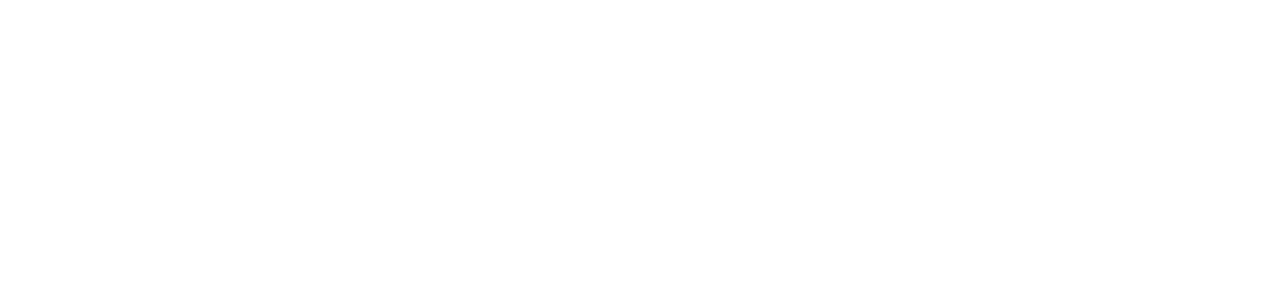
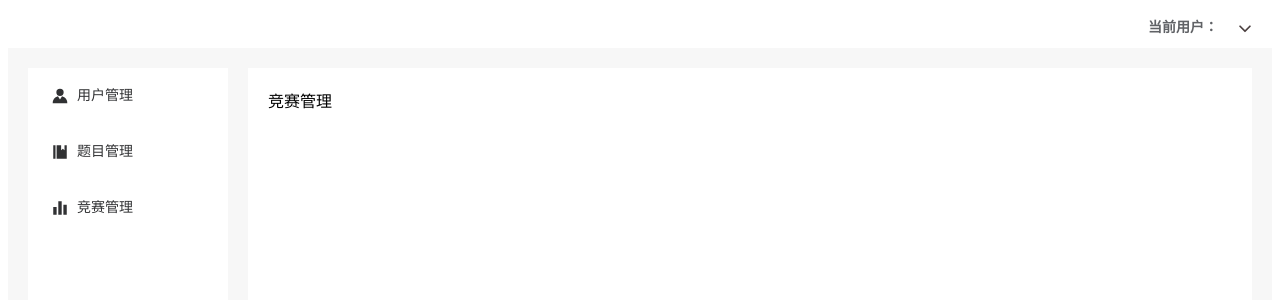
Before and after one commit to Hola1009/foj-frontend, a Vue app: page /foj/layout/Exam in a window 1280 px wide. Before the commit this address had no page. Shown: the top 300 px of the page. Built offline with nearby package versions, Linux system fonts and the light colour scheme.

Commit message:
# 管理端 layout 页面创建 # layout 菜单路由配置

```diff
--- a/src/router/index.js
+++ b/src/router/index.js
@@ -1,6 +1,10 @@
 import { createRouter, createWebHistory } from 'vue-router'
 import LoginView from '@/views/LoginView.vue'
 import SystemView from '@/views/SystemView.vue'
+import LayoutView from '@/views/LayoutView.vue'
+import UserView from '@/views/UserView.vue'
+import QuestionView from '@/views/QuestionView.vue'
+import ExamView from '@/views/ExamView.vue'
 
 const router = createRouter({
   history: createWebHistory(import.meta.env.BASE_URL),
@@ -15,6 +19,28 @@
       name: 'system',
       component: SystemView,
     },
+    {
+      path: '/foj/layout',
+      name: 'layout',
+      component: LayoutView,
+      children: [
+        {
+          path: '/foj/layout/user',
+          name: 'user',
+          component: UserView,
+        },
+        {
+          path: '/foj/layout/question',
+          name: 'question',
+          component: QuestionView,
+        },
+        {
+          path: '/foj/layout/Exam',
+          name: 'exam',
+          component: ExamView,
+        },
+      ],
+    },
   ],
 })
 
--- /dev/null
+++ b/src/views/ExamView.vue
@@ -0,0 +1,7 @@
+<template>
+  <div>竞赛管理</div>
+</template>
+
+<script setup></script>
+
+<style></style>
--- /dev/null
+++ b/src/views/LayoutView.vue
@@ -0,0 +1,169 @@
+<template>
+  <el-container class="layout-container">
+    <el-header class="el-header">
+      <el-dropdown>
+        <span class="el-dropdown__box">
+          <div><strong>当前用户：</strong>{{ loginUser.nickName }}</div>
+          <el-icon>
+            <ArrowDownBold />
+          </el-icon>
+        </span>
+        <template #dropdown>
+          <el-dropdown-menu>
+            <el-dropdown-item @click="logout" :icon="SwitchButton">
+              退出登录
+            </el-dropdown-item>
+          </el-dropdown-menu>
+        </template>
+      </el-dropdown>
+    </el-header>
+    <el-main class="layout-bottom-box">
+      <div class="left">
+        <el-aside width="200px" class="el-aside">
+          <el-menu class="el-menu" router>
+            <el-menu-item index="/foj/layout/user">
+              <el-icon><Avatar /></el-icon>
+              <span>用户管理</span>
+            </el-menu-item>
+            <el-menu-item index="/foj/layout/question">
+              <el-icon>
+                <Management />
+              </el-icon>
+              <span>题目管理</span>
+            </el-menu-item>
+            <el-menu-item index="/foj/layout/exam">
+              <el-icon><Histogram /></el-icon>
+              <span>竞赛管理</span>
+            </el-menu-item>
+          </el-menu>
+        </el-aside>
+      </div>
+      <div class="right">
+        <RouterView />
+      </div>
+    </el-main>
+  </el-container>
+</template>
+
+<script setup>
+import {
+  Management,
+  ArrowDownBold,
+  SwitchButton,
+  Avatar,
+  Histogram,
+} from "@element-plus/icons-vue";
+import { reactive } from "vue";
+import router from "@/router";
+import { /* getUserInfoService, */ logoutService } from "@/apis/admin";
+import { removeToken } from "@/utils/cookie";
+
+const loginUser = reactive({
+  nickName: "",
+});
+
+async function getUserInfo() {
+  // const userInfo = await getUserInfoService();
+  // loginUser.nickName = userInfo.data.nickName;
+}
+getUserInfo();
+
+async function logout() {
+  // eslint-disable-next-line no-undef
+  await ElMessageBox.confirm("确认退出", "温馨提示", {
+    confirmButtonText: "确认",
+    cancelButtonText: "退出",
+    type: "warning",
+  });
+  // try {
+  // }catch {
+  // }
+  await logoutService();
+  removeToken();
+  router.push("/oj/login");
+}
+</script>
+
+<style lang="scss" scoped>
+.layout-container {
+  height: 100vh;
+  background: #f7f7f7;
+
+  .layout-bottom-box {
+    display: flex;
+    justify-content: space-between;
+    height: calc(100vh - 100px);
+    overflow: hidden;
+
+    .left {
+      margin-right: 20px;
+      background: #fff;
+      display: flex;
+
+      :deep(.el-menu) {
+        flex: 1;
+
+        .el-menu-item.is-active {
+          color: #32c5ff;
+        }
+
+        .el-menu-item:hover {
+          background: #fff;
+          color: #32c5ff;
+        }
+      }
+    }
+
+    .right {
+      flex: 1;
+      overflow-y: auto;
+      background: #fff;
+      padding: 20px;
+    }
+  }
+
+  .el-aside {
+    background-color: #fff;
+
+    &__logo {
+      height: 120px;
+      // background: url('@/assets/logo.png') no-repeat center / 120px auto;
+    }
+
+    .el-menu {
+      border-right: none;
+    }
+  }
+
+  .el-header {
+    background-color: #fff;
+    display: flex;
+    align-items: center;
+    justify-content: flex-end;
+    height: 40px;
+
+    .el-dropdown__box {
+      display: flex;
+      align-items: center;
+
+      .el-icon {
+        color: #4c4141;
+        margin-left: 20px;
+      }
+
+      &:active,
+      &:focus {
+        outline: none;
+      }
+    }
+  }
+
+  .el-footer {
+    display: flex;
+    align-items: center;
+    justify-content: center;
+    font-size: 14px;
+    color: #666;
+  }
+}
+</style>
--- /dev/null
+++ b/src/views/QuestionView.vue
@@ -0,0 +1,7 @@
+<template>
+  <div>题目管理</div>
+</template>
+
+<script setup></script>
+
+<style></style>
--- /dev/null
+++ b/src/views/UserView.vue
@@ -0,0 +1,13 @@
+<template>
+  <div>
+    用户管理
+  </div>
+</template>
+
+<script setup>
+
+</script>
+
+<style>
+
+</style>
```
